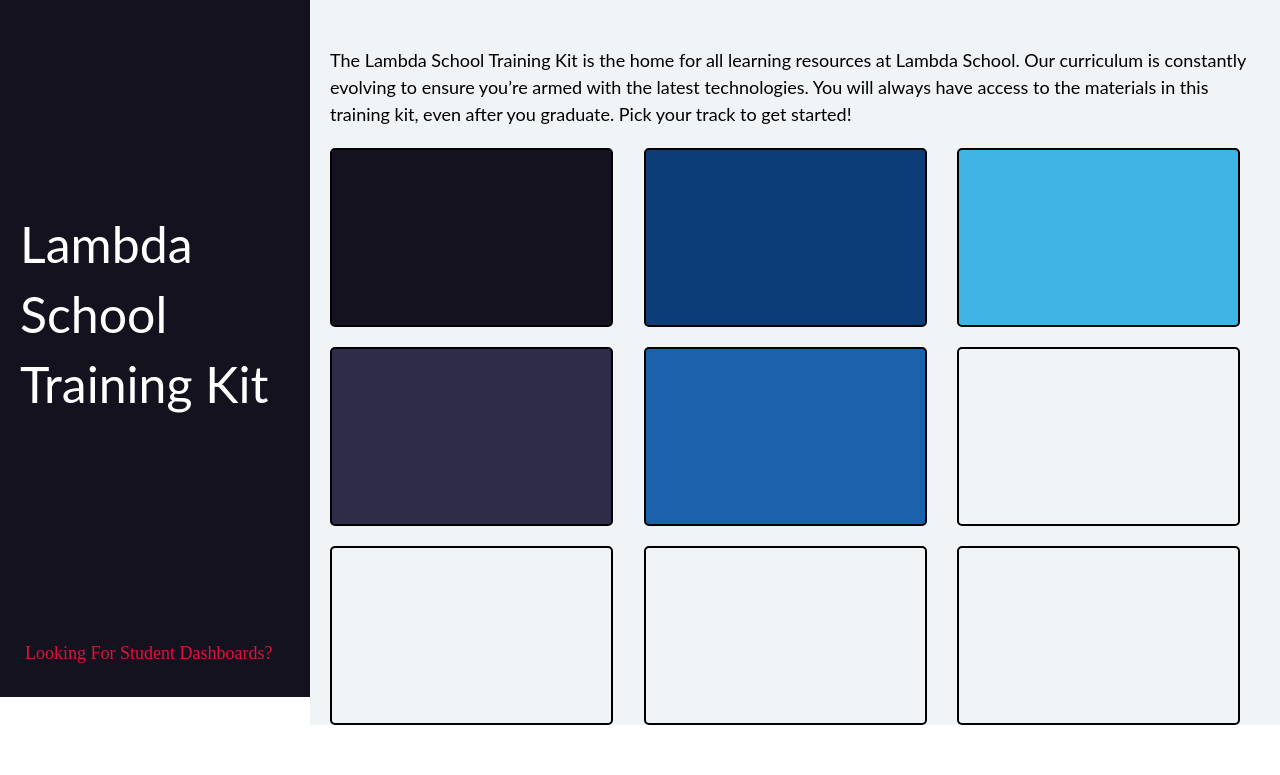
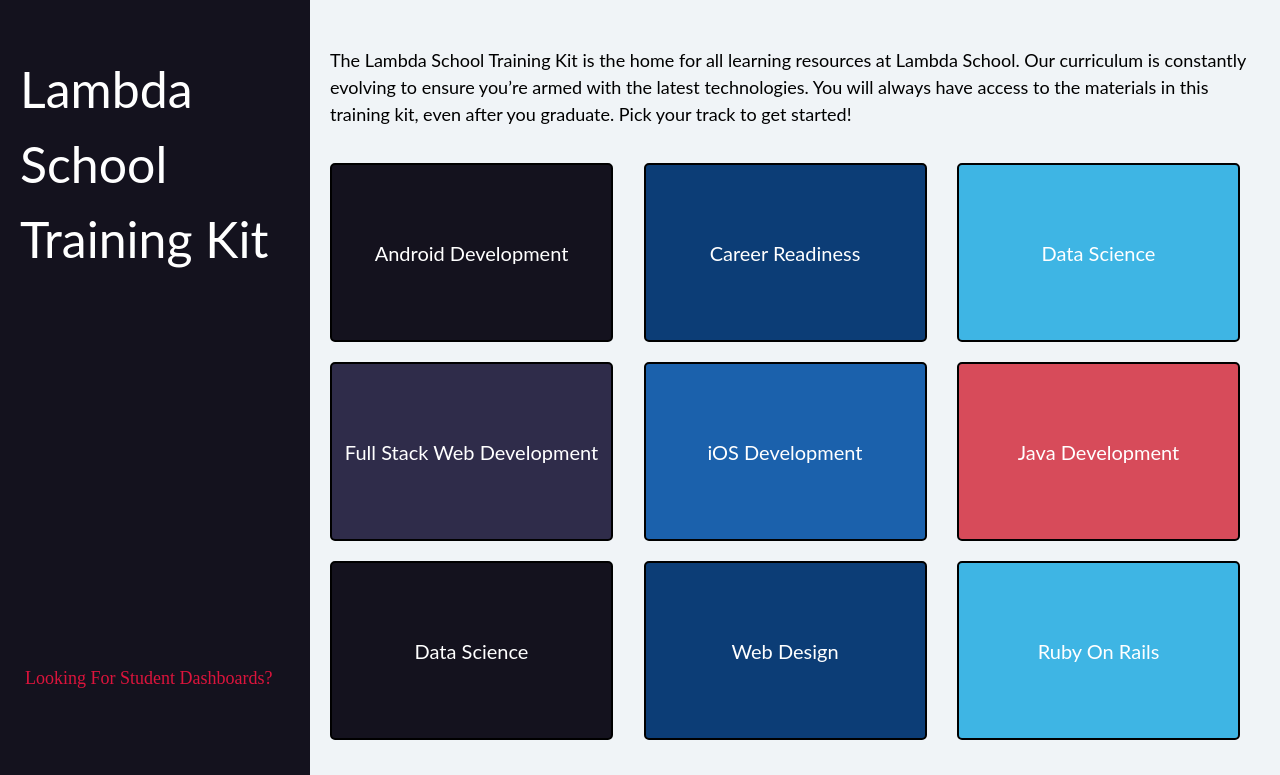
Before and after one commit to BevinKylie/lambda-tk-clone, a plain HTML site: page index.html in a window 1280 px wide. Shown: the part 103-878 px from the top of the page. Before the commit the page ends 828 px from the top, so only its background shows below. Drawn offline with Linux system fonts and the light colour scheme.

Commit message:
working on form section

```diff
--- a/index.html
+++ b/index.html
@@ -11,6 +11,7 @@
 
 <body>
     <div class="main-container">
+        <div class="left-wrapper">
             <div class="left-side">
                 <img class="logo" src='./assets/lambda-school.png'>
                 <div class="h1-wrapper">
@@ -18,8 +19,10 @@
                     <h1>School</h1>
                     <h1>Training Kit</h1>
                 </div>
+
+
+            </div>
             <h3>Looking For Student Dashboards?</h3>
-
         </div>
 
         <div class="right-side">
@@ -29,27 +32,37 @@
                 the materials in this training kit, even after you graduate. Pick your track to get started!</p>
 
             <div class="track-section">
-                    <div class="box box1"></div>
-                    <div class="box box2"></div>
-                    <div class="box box3"></div>
-                    <div class="box box4"></div>
-                    <div class="box box5"></div>
-                    <div class="box box6"></div>
-                    <div class="box box7"></div>
-                    <div class="box box8"></div>
-                    <div class="box box9"></div>
-
-
+                <div class="box box1">Android Development</div>
+                <div class="box box2">Career Readiness</div>
+                <div class="box box3">Data Science</div>
+                <div class="box box4">Full Stack Web Development</div>
+                <div class="box box5">iOS Development</div>
+                <div class="box box6">Java Development</div>
+                <div class="box box1">Data Science</div>
+                <div class="box box2">Web Design</div>
+                <div class="box box3">Ruby On Rails</div>
 
 
             </div>
+            <div class="forms-section">
+                <div class="form-box"></div>
+                <div class="form-box"></div>
+                <div class="form-box"></div>
+                <div class="form-box"></div>
+                <div class="form-box"></div>
+                <div class="form-box"></div>
 
 
             </div>
-
+        </div>
 
     </div>
 
 </body>
 
+
+
+
+
+
 </html>
--- a/less/main.less
+++ b/less/main.less
@@ -143,18 +143,34 @@ table {
     margin-top: 15px;;
 }
 
+.left-wrapper{
+    width: 25%;
+    background-color: (rgb(20, 18, 30));
+    h3{
+        color: white;
+        font-size:18px;
+        margin: 25px;
+        position: sticky;
+        padding-bottom: 10px;
+        bottom: 0;
+        color: crimson;
+    }
+}
+
 .left-side {
     display: flex;
     flex-direction: column;
-    justify-content: space-between;
 	height: 100vh;
-	width: 25%;
-	background-color: (rgb(20, 18, 30));
+	width: 100%;
+    background-color: (rgb(20, 18, 30));
+    .h1-wrapper{
+        margin-top: 50px;
+    }
 	h1 {
         color: white;
         margin-left: 20px;
         font-family: Lato, sans-serif;
-        margin-top: 20px;
+        margin-top: 25px;
     }
     h3{
         color: white;
@@ -185,6 +201,7 @@ table {
         font-size: 18px;
         font-family: Lato;
         line-height: 1.5;
+        margin-bottom: 15px;;
     }
 
 }
@@ -200,6 +217,12 @@ table {
         height: 175px;
         margin-top: 20px;
         border-radius: 5px;
+        color: white;
+        display: flex;
+        justify-content: center;
+        align-items: center;
+        font-size: 20px;
+        font-family: Lato;
     }
     .box1{
         background-color:rgb(20,18,30)
@@ -216,4 +239,7 @@ table {
     .box5{
         background-color: rgb(27,97,172);
     }
+    .box6{
+        background-color: rgb(215,75,90);
+    }
 }
```
Also changed, not shown: css/main.css. Lines whose indentation alone changed are shown as unchanged.
